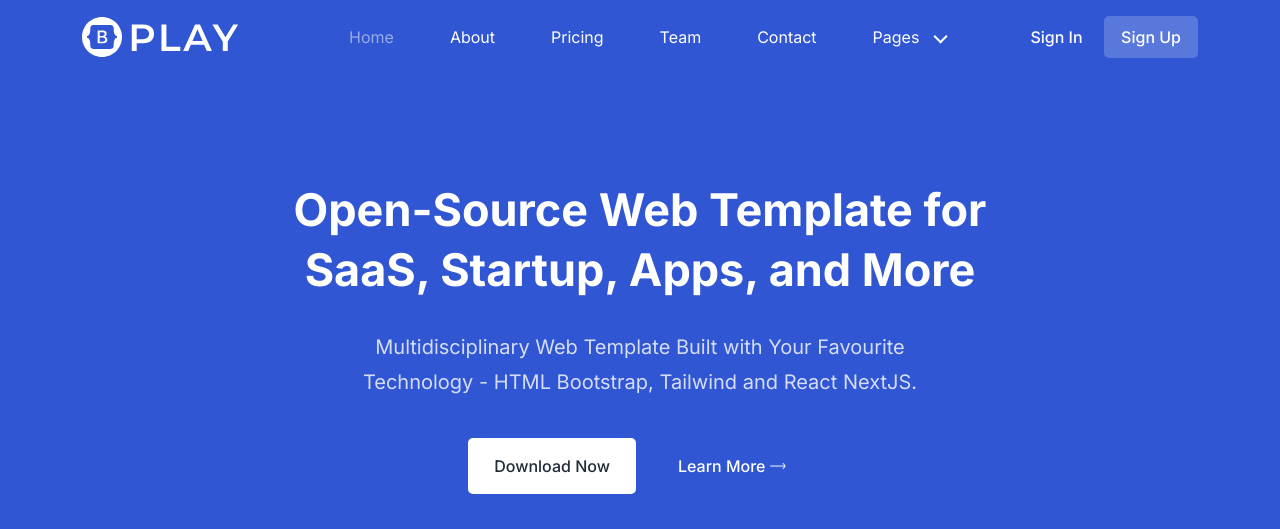
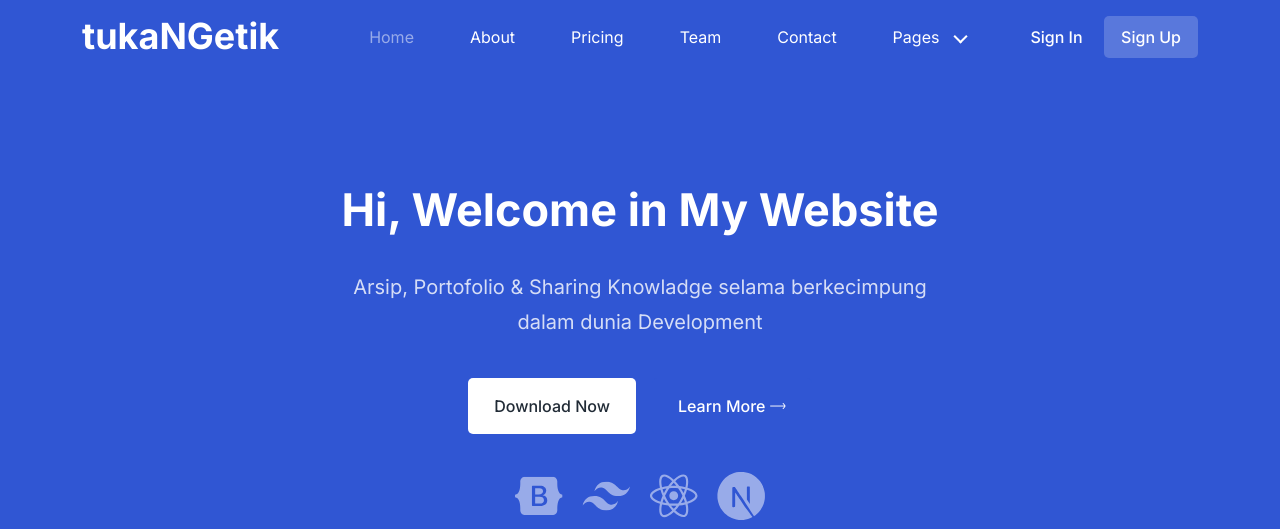
Before and after one commit to aspsptyd/tukangetik, a plain HTML site: page index.html in a window 1280 px wide. Shown: the top 529 px of the page. Drawn offline with Linux system fonts and the light colour scheme.

Commit message:
Set Product Name Web

```diff
--- a/index.html
+++ b/index.html
@@ -55,7 +55,9 @@
           <div class="col-lg-12">
             <nav class="navbar navbar-expand-lg">
               <a class="navbar-brand" href="index.html">
-                <img src="assets/images/logo/logo.svg" alt="Logo" />
+                <h2 class="ud-hero-title" style="color: white;">
+                  tukaNGetik
+                </h2>
               </a>
               <button class="navbar-toggler">
                 <span class="toggler-icon"> </span>
@@ -144,11 +146,10 @@
           <div class="col-lg-12">
             <div class="ud-hero-content wow fadeInUp" data-wow-delay=".2s">
               <h1 class="ud-hero-title">
-                Open-Source Web Template for SaaS, Startup, Apps, and More
+                Hi, Welcome in My Website
               </h1>
               <p class="ud-hero-desc">
-                Multidisciplinary Web Template Built with Your Favourite
-                Technology - HTML Bootstrap, Tailwind and React NextJS.
+                Arsip, Portofolio & Sharing Knowladge selama berkecimpung dalam dunia Development
               </p>
               <ul class="ud-hero-buttons">
                 <li>
```
